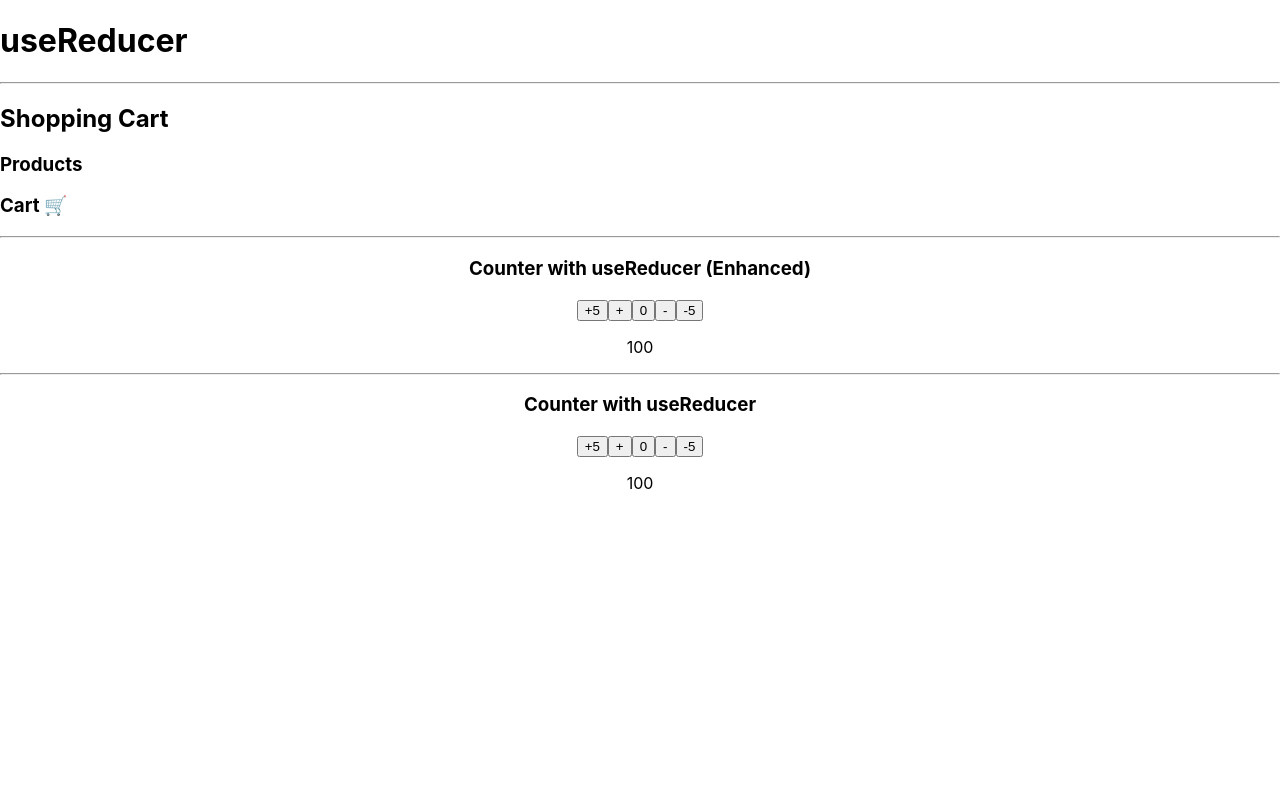
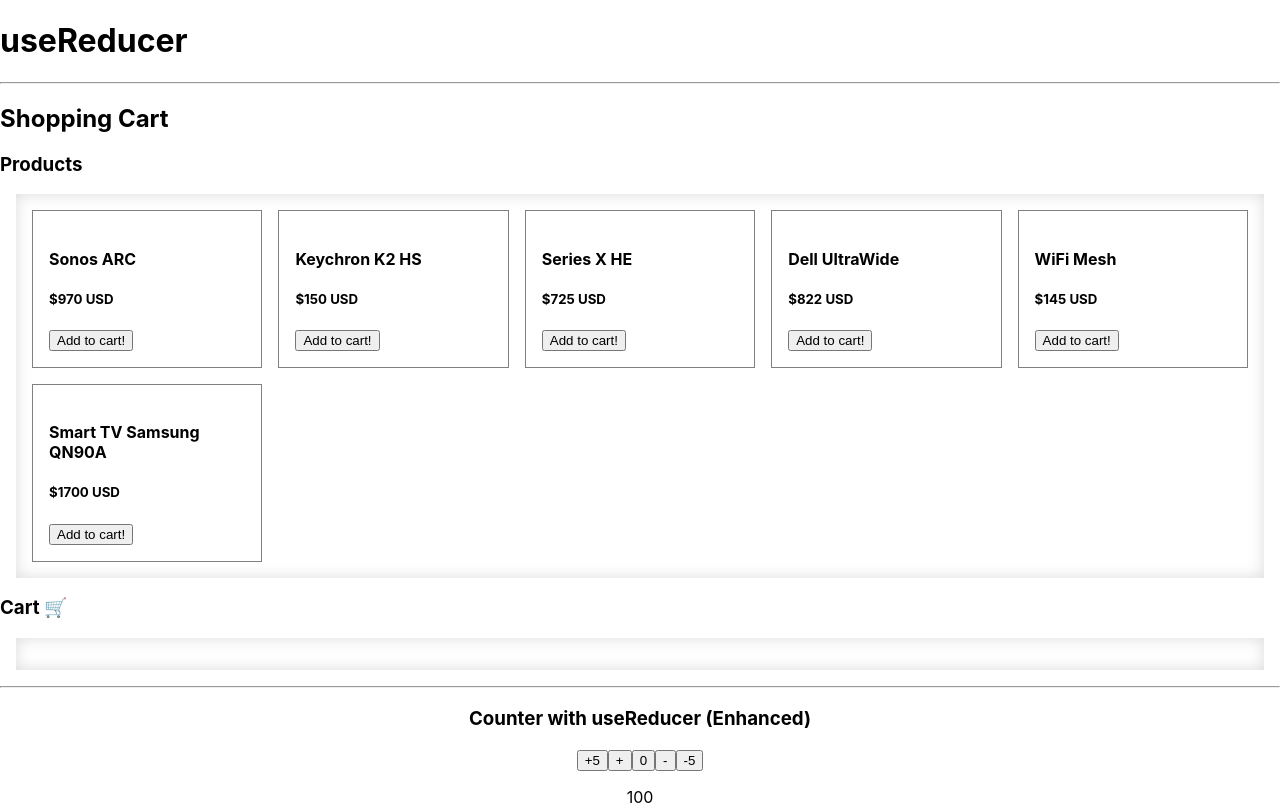
Before and after one commit to garciaarmando/react-practices, a React (Create React App) app in the folder 05-use-reducer/: page / in a window 1280 px wide. Shown: the top 805 px of the page. Built offline with nearby package versions, Linux system fonts and the light colour scheme.

Commit message:
UI of the products

```diff
--- /dev/null
+++ b/05-use-reducer/src/components/ProductItem.js
@@ -0,0 +1,12 @@
+const ProductItem = ({ data, addToCart }) => {
+  let { name, price } = data;
+  return (
+    <div style={{ border: "thin solid gray", padding: "1rem" }}>
+      <h4>{name}</h4>
+      <h5>${price} USD</h5>
+      <button onClick={() => addToCart(data.id)}>Add to cart!</button>
+    </div>
+  );
+};
+
+export default ProductItem;
--- a/05-use-reducer/src/components/ShoppingCart.js
+++ b/05-use-reducer/src/components/ShoppingCart.js
@@ -1,9 +1,32 @@
+import { useReducer } from "react";
+import {
+  shoppingInitialState,
+  shoppingReducer,
+} from "../reducers/shoppingReducer";
+import ProductItem from "./ProductItem";
+
 const ShoppingCart = () => {
+  const [state, dispatch] = useReducer(shoppingReducer, shoppingInitialState);
+
+  const { products, cart } = state;
+
+  const addToCart = id => {
+    console.log(id);
+  };
+
+  const delFromCart = () => {};
+
+  const clearCart = () => {};
+
   return (
     <div>
       <h2>Shopping Cart</h2>
       <h3>Products</h3>
-      <article className="box"></article>
+      <article className="box grid-responsive">
+        {products.map(product => (
+          <ProductItem key={product.id} data={product} addToCart={addToCart} />
+        ))}
+      </article>
       <h3>Cart 🛒</h3>
       <article className="box"></article>
     </div>
--- a/05-use-reducer/src/index.css
+++ b/05-use-reducer/src/index.css
@@ -7,6 +7,14 @@
     color: salmon; */
 }
 
-code {
-    font-family: source-code-pro, Menlo, Monaco, Consolas, "Courier New", monospace;
+.box {
+    padding: 1rem;
+    margin: 1rem;
+    box-shadow: 0 0 1rem #00000025 inset;
 }
+
+.grid-responsive {
+    display: grid;
+    grid-template-columns: repeat(auto-fit, minmax(200px, 1fr));
+    gap: 1rem;
+}
--- a/05-use-reducer/src/reducers/shoppingReducer.js
+++ b/05-use-reducer/src/reducers/shoppingReducer.js
@@ -7,12 +7,12 @@
     { id: 3, name: "Series X HE", price: 725 },
     { id: 4, name: "Dell UltraWide", price: 822 },
     { id: 5, name: "WiFi Mesh", price: 145 },
-    { id: 6, name: "Samsung QN90A", price: 1700 },
+    { id: 6, name: "Smart TV Samsung QN90A", price: 1700 },
   ],
   cart: [],
 };
 
-export const shoppingReucer = (state, action) => {
+export const shoppingReducer = (state, action) => {
   switch (action.type) {
     case TYPES.ADD_TO_CART: {
     }
```
